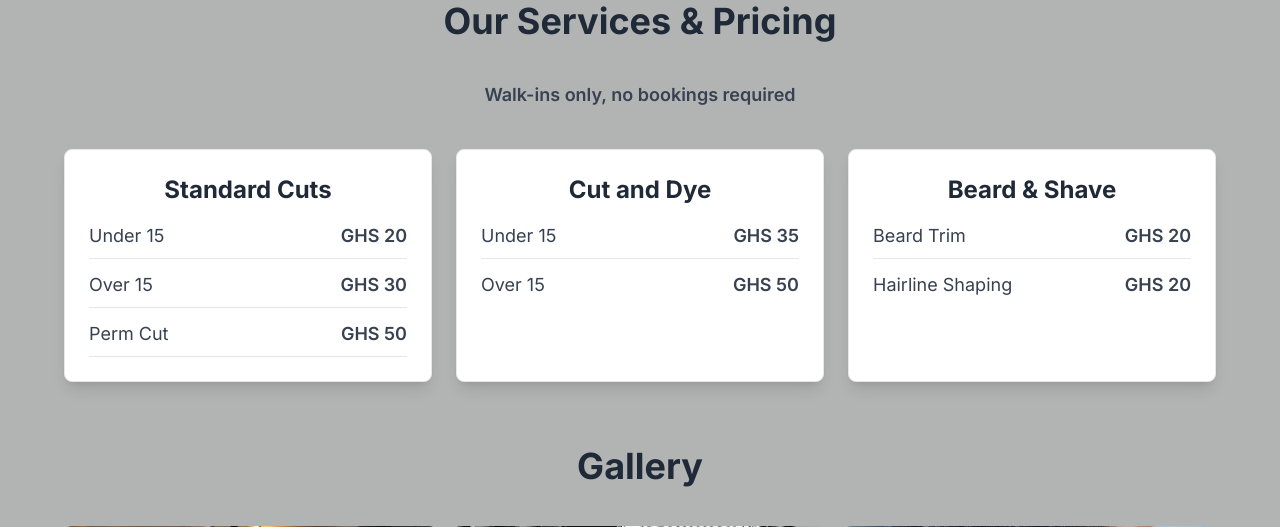
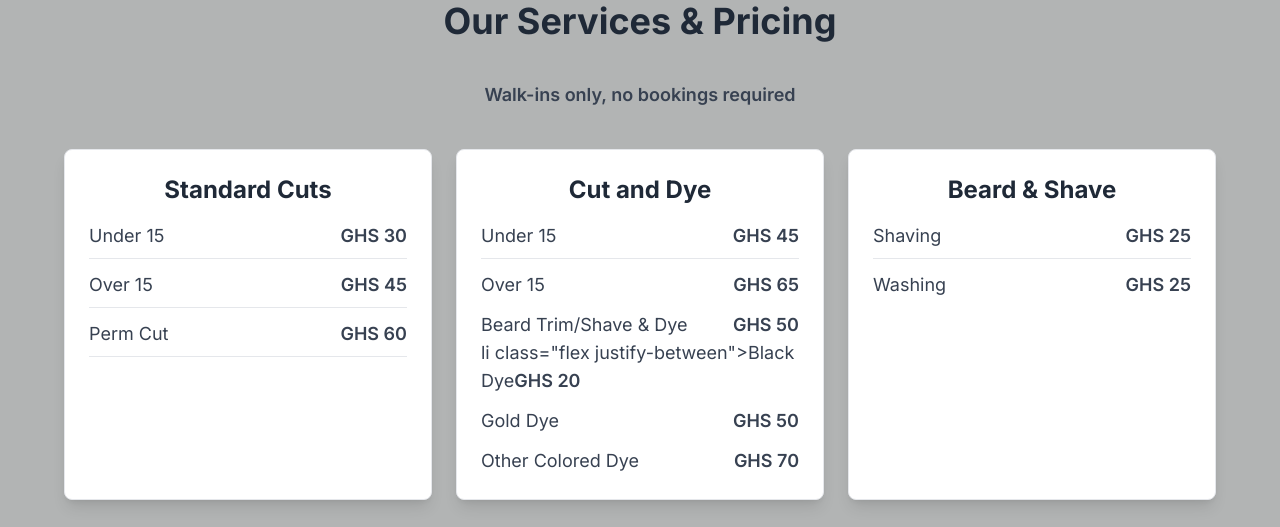
Before and after one commit to AliensOfMars1/sales_recordapp, a Flask app: page / in a window 1280 px wide. Shown: the part 895-1422 px from the top of the page. Run offline with Flask 3, Linux system fonts and the light colour scheme; some libraries are stand-ins or nearby versions.

Commit message:
price on index updated

```diff
--- a/app/templates/index.html
+++ b/app/templates/index.html
@@ -717,23 +717,27 @@
                 <div class="fade-in-element bg-white p-5 md:p-6 rounded-lg shadow-lg border border-gray-200">
                     <h3 class="text-xl md:text-2xl font-bold text-center text-gray-800 mb-4">Standard Cuts</h3>
                     <ul class="space-y-3 text-base md:text-lg text-gray-700">
-                        <li class="flex justify-between border-b border-gray-200 pb-2"><span>Under 15</span><span class="font-semibold">GHS 20</span></li>
-                        <li class="flex justify-between border-b border-gray-200 pb-2"><span>Over 15</span><span class="font-semibold">GHS 30</span></li>
-                        <li class="flex justify-between border-b border-gray-200 pb-2"><span>Perm Cut</span><span class="font-semibold">GHS 50</span></li>
+                        <li class="flex justify-between border-b border-gray-200 pb-2"><span>Under 15</span><span class="font-semibold">GHS 30</span></li>
+                        <li class="flex justify-between border-b border-gray-200 pb-2"><span>Over 15</span><span class="font-semibold">GHS 45</span></li>
+                        <li class="flex justify-between border-b border-gray-200 pb-2"><span>Perm Cut</span><span class="font-semibold">GHS 60</span></li>
                     </ul>
                 </div>
                 <div class="fade-in-element bg-white p-5 md:p-6 rounded-lg shadow-lg border border-gray-200">
                     <h3 class="text-xl md:text-2xl font-bold text-center text-gray-800 mb-4">Cut and Dye</h3>
                     <ul class="space-y-3 text-base md:text-lg text-gray-700">
-                        <li class="flex justify-between border-b border-gray-200 pb-2"><span>Under 15</span><span class="font-semibold">GHS 35</span></li>
-                        <li class="flex justify-between"><span>Over 15</span><span class="font-semibold">GHS 50</span></li>
+                        <li class="flex justify-between border-b border-gray-200 pb-2"><span>Under 15</span><span class="font-semibold">GHS 45</span></li>
+                        <li class="flex justify-between"><span>Over 15</span><span class="font-semibold">GHS 65</span></li>
+                        <li class="flex justify-between"><span>Beard Trim/Shave & Dye</span><span class="font-semibold">GHS 50</span></li>
+                        li class="flex justify-between"><span>Black Dye</span><span class="font-semibold">GHS 20</span></li>
+                        <li class="flex justify-between"><span>Gold Dye</span><span class="font-semibold">GHS 50</span></li>
+                        <li class="flex justify-between"><span>Other Colored Dye</span><span class="font-semibold">GHS 70</span></li>
                     </ul>
                 </div>
                 <div class="fade-in-element bg-white p-5 md:p-6 rounded-lg shadow-lg border border-gray-200">
                     <h3 class="text-xl md:text-2xl font-bold text-center text-gray-800 mb-4">Beard & Shave</h3>
                     <ul class="space-y-3 text-base md:text-lg text-gray-700">
-                        <li class="flex justify-between border-b border-gray-200 pb-2"><span>Beard Trim</span><span class="font-semibold">GHS 20</span></li>
-                        <li class="flex justify-between"><span>Hairline Shaping</span><span class="font-semibold">GHS 20</span></li>
+                        <li class="flex justify-between border-b border-gray-200 pb-2"><span>Shaving</span><span class="font-semibold">GHS 25</span></li>
+                        <li class="flex justify-between"><span>Washing</span><span class="font-semibold">GHS 25</span></li>
                     </ul>
                 </div>
             </div>
@@ -747,7 +751,7 @@
                     <img src="{{ url_for('static', filename='img/interior1.jpeg') }}" alt="Salon Interior" class="gallery-img" onerror="this.src='https://placehold.co/600x400/e5e7eb/9ca3af?text=Salon+Interior'">
                 </div>
                 <div class="fade-in-element rounded-lg overflow-hidden shadow-lg">
-                    <img src="{{ url_for('static', filename='img/barber-chair.jpg') }}" alt="Barber Chair" class="gallery-img" onerror="this.src='https://placehold.co/600x400/e5e7eb/9ca3af?text=Barber+Chair'">
+                    <img src="{{ url_for('static', filename='img/chair.jpg') }}" alt="Barber Chair" class="gallery-img" onerror="this.src='https://placehold.co/600x400/e5e7eb/9ca3af?text=Barber+Chair'">
                 </div>
                 <div class="fade-in-element rounded-lg overflow-hidden shadow-lg">
                     <img src="{{ url_for('static', filename='img/hair-style.jpg') }}" alt="Haircut Style" class="gallery-img" onerror="this.src='https://placehold.co/600x400/e5e7eb/9ca3af?text=Haircut+Style'">
```
Also changed, not shown: app/static/img/chair.jpeg (added).
